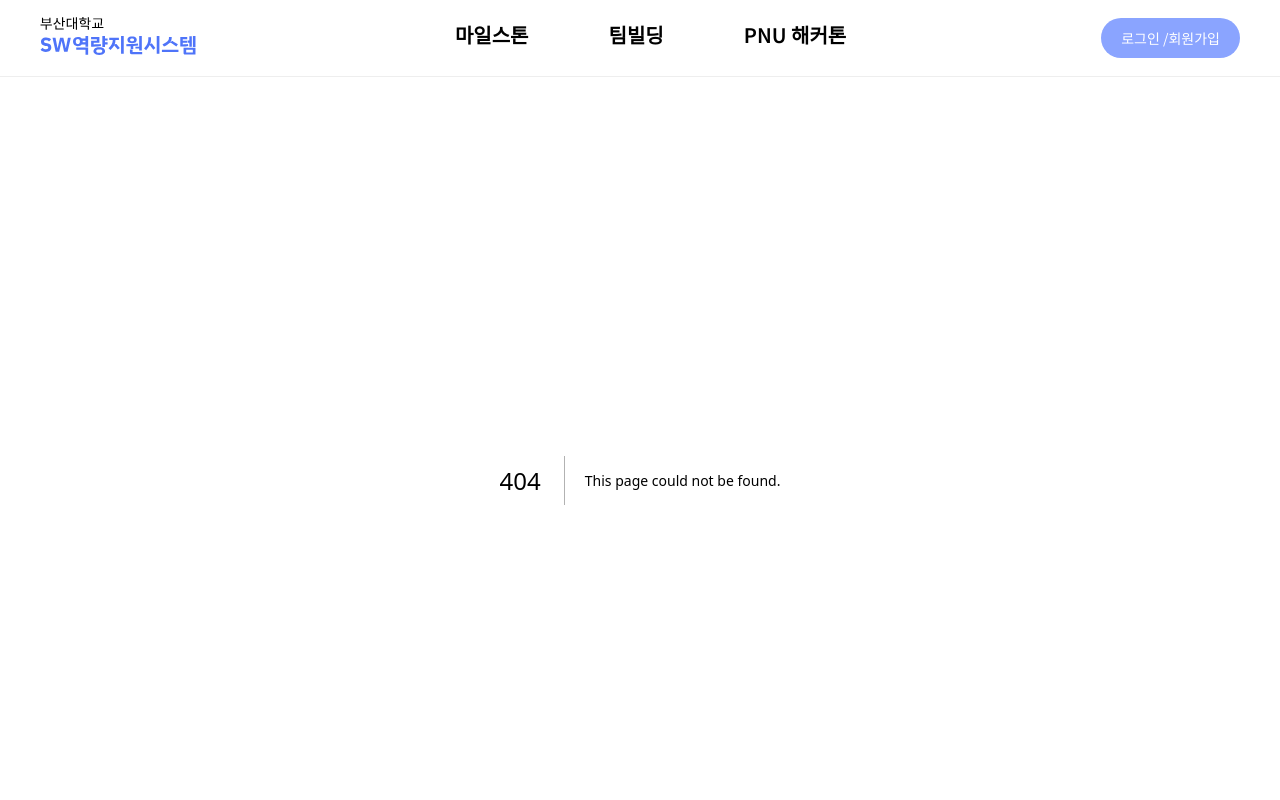
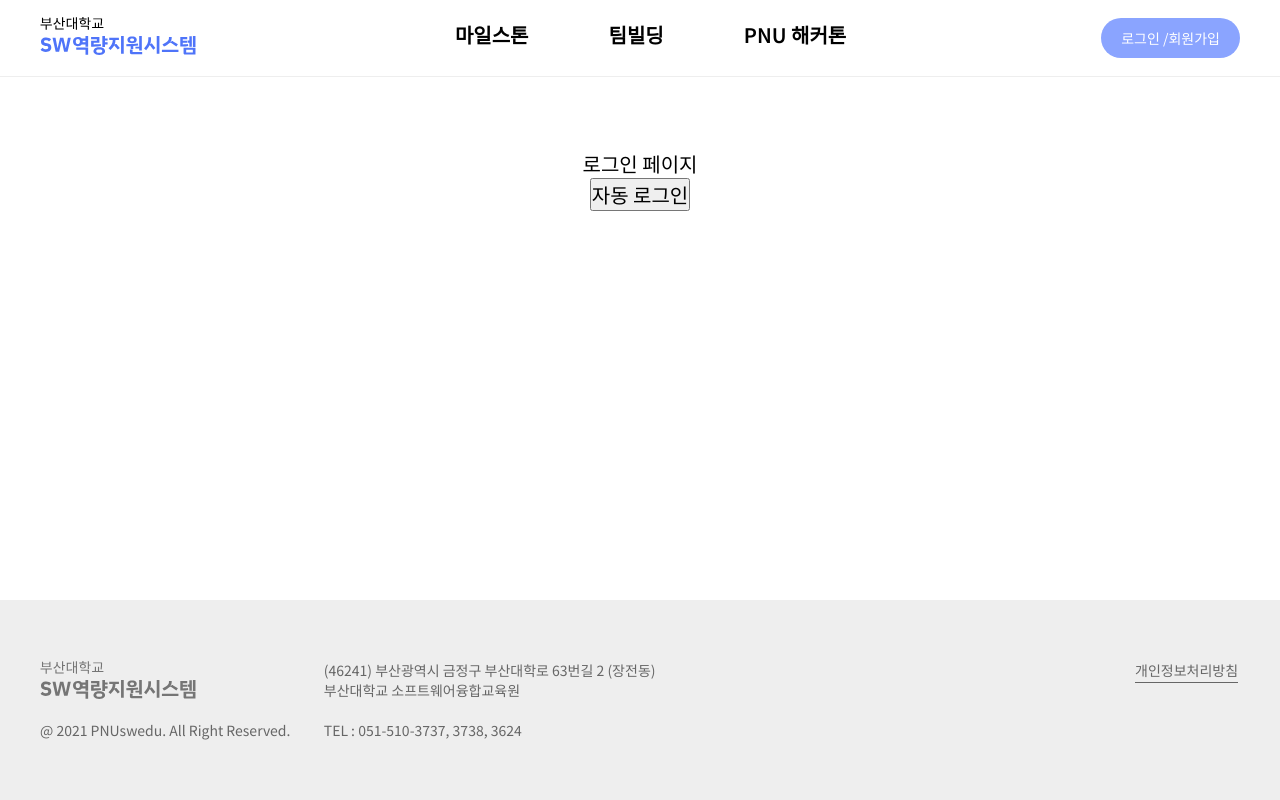
Before and after one commit to SW-CSS/sw-css, a Next.js app in the folder frontend/: page /sign-in in a window 1280 px wide. Before the commit this address had no page. Shown: the top 800 px of the page. Built offline with nearby package versions, Linux system fonts and the light colour scheme.

Commit message:
feat: 로그인, 로그아웃, 회원가입 페이지 파일 생성

```diff
--- /dev/null
+++ b/frontend/src/app/(auth)/sign-in/page.tsx
@@ -0,0 +1,52 @@
+/* eslint-disable react-hooks/exhaustive-deps */
+
+'use client';
+
+import { useRouter } from 'next/navigation';
+
+import { FONT_STYLE } from '@/constants';
+import { useAppDispatch } from '@/hocks/redux';
+import { signIn } from '@/store/auth.slice';
+
+const SignIn = () => {
+  const router = useRouter();
+  const dispatch = useAppDispatch();
+
+  const handleSignInClick = () => {
+    // TODO: api 연결
+    dispatch(
+      signIn({
+        token: 'token',
+        username: 'name',
+        uid: '1',
+        isModerator: true,
+      }),
+    );
+    router.back();
+  };
+  return (
+    <div
+      style={{
+        display: 'flex',
+        flexDirection: 'column',
+        justifyContent: 'center',
+        alignItems: 'center',
+        height: '200px',
+        font: FONT_STYLE.lg.normal,
+      }}
+    >
+      로그인 페이지
+      <button
+        type="button"
+        onClick={handleSignInClick}
+        style={{
+          font: FONT_STYLE.lg.normal,
+        }}
+      >
+        자동 로그인
+      </button>
+    </div>
+  );
+};
+
+export default SignIn;
--- /dev/null
+++ b/frontend/src/app/(auth)/sign-up/page.tsx
@@ -0,0 +1,3 @@
+const SignUp = () => <div>회원가입 페이지</div>;
+
+export default SignUp;
```
Also changed, not shown: frontend/src/app/(auth)/sign-out/page.tsx (added, +23 -0 lines).
